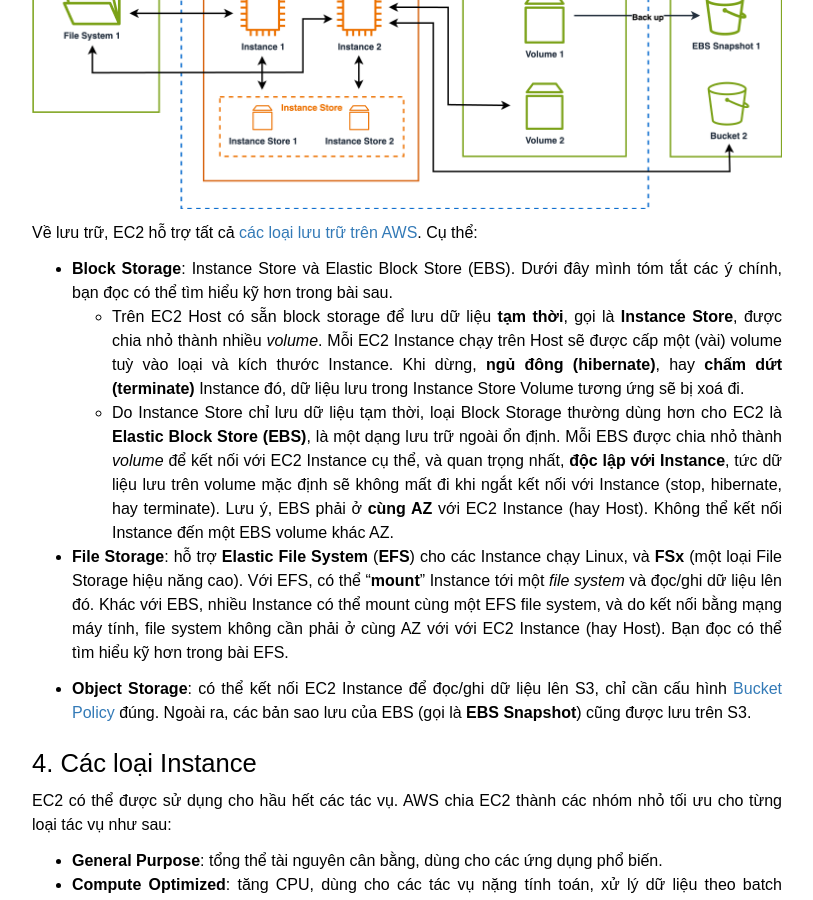
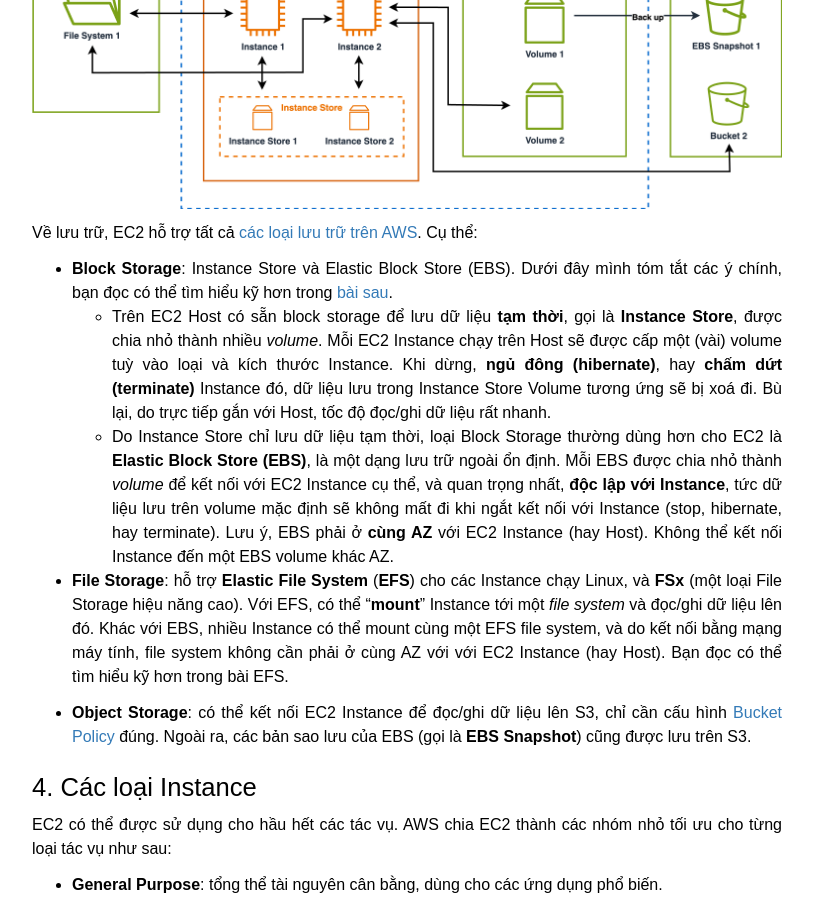
Before and after one commit to awscoban/awscoban.github.io, a Jekyll site: the page built from _posts/2025-12-16-ec2-fundamental.md, in a window 1280 px wide and 900 px high, scrolled down 1974 px. Shown: the whole window, without its empty margins (233-1046 px from the left). Built offline with Jekyll 4.4.1, drawn with Linux system fonts in a browser that asks for light colours; nearby versions of some CDN libraries; some of the changed text lies outside the part shown.

Commit message:
chore: update link to ebs

```diff
--- a/_posts/2025-12-16-ec2-fundamental.md
+++ b/_posts/2025-12-16-ec2-fundamental.md
@@ -72,11 +72,9 @@
 
 Về lưu trữ, EC2 hỗ trợ tất cả [các loại lưu trữ trên AWS](/2025/11/30/s3-fundamental#storage-comparison). Cụ thể:
 
-- **Block Storage**: Instance Store và Elastic Block Store (EBS). Dưới đây mình tóm tắt các ý chính, bạn đọc có thể tìm hiểu kỹ hơn trong bài sau.
-    <!-- TODO: include link to bài sau -->
-    - Trên EC2 Host có sẵn block storage để lưu dữ liệu **tạm thời**, gọi là **Instance Store**, được chia nhỏ thành nhiều *volume*. Mỗi EC2 Instance chạy trên Host sẽ được cấp một (vài) volume tuỳ vào loại và kích thước Instance. Khi dừng, **ngủ đông (hibernate)**, hay **chấm dứt (terminate)** Instance đó, dữ liệu lưu trong Instance Store Volume tương ứng sẽ bị xoá đi.
+- **Block Storage**: Instance Store và Elastic Block Store (EBS). Dưới đây mình tóm tắt các ý chính, bạn đọc có thể tìm hiểu kỹ hơn trong [bài sau](/2025/12/20/ebs).
+    - Trên EC2 Host có sẵn block storage để lưu dữ liệu **tạm thời**, gọi là **Instance Store**, được chia nhỏ thành nhiều *volume*. Mỗi EC2 Instance chạy trên Host sẽ được cấp một (vài) volume tuỳ vào loại và kích thước Instance. Khi dừng, **ngủ đông (hibernate)**, hay **chấm dứt (terminate)** Instance đó, dữ liệu lưu trong Instance Store Volume tương ứng sẽ bị xoá đi. Bù lại, do trực tiếp gắn với Host, tốc độ đọc/ghi dữ liệu rất nhanh.
     - Do Instance Store chỉ lưu dữ liệu tạm thời, loại Block Storage thường dùng hơn cho EC2 là **Elastic Block Store (EBS)**, là một dạng lưu trữ ngoài ổn định. Mỗi EBS được chia nhỏ thành *volume* để kết nối với EC2 Instance cụ thể, và quan trọng nhất,  **độc lập với Instance**, tức dữ liệu lưu trên volume mặc định sẽ không mất đi khi ngắt kết nối với Instance (stop, hibernate, hay terminate). Lưu ý, EBS phải ở **cùng AZ** với EC2 Instance (hay Host). Không thể kết nối Instance đến một EBS volume khác AZ.
-    <!-- TODO: include link to EBS -->
 
 - **File Storage**: hỗ trợ **Elastic File System** (**EFS**) cho các Instance chạy Linux, và **FSx** (một loại File Storage hiệu năng cao). Với EFS, có thể "**mount**" Instance tới một *file system* và đọc/ghi dữ liệu lên đó. Khác với EBS, nhiều Instance có thể mount cùng một EFS file system, và do kết nối bằng mạng máy tính, file system không cần phải ở cùng AZ với với EC2 Instance (hay Host). Bạn đọc có thể tìm hiểu kỹ hơn trong bài EFS.
     <!-- TODO: include link to EFS -->
```
Also changed, not shown: other parts of _posts/2025-12-16-ec2-fundamental.md (+1 -1 lines), _posts/2025-11-30-s3-fundamental.md (+2 -2 lines).
